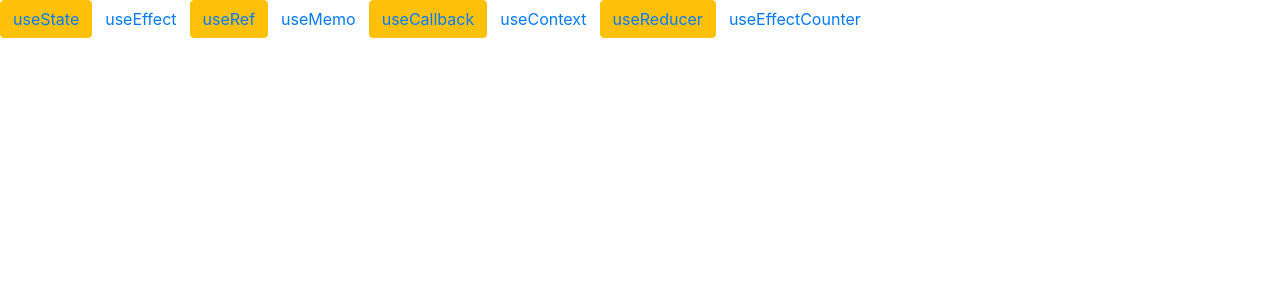
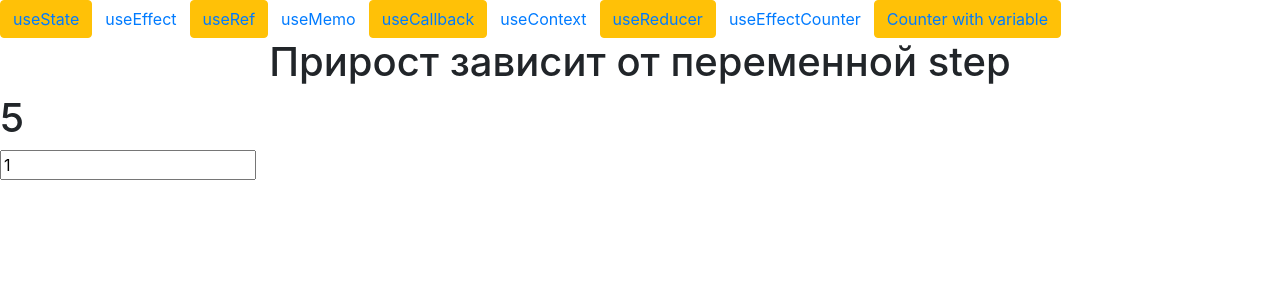
Before and after one commit to mytrofanov/Hook, a React (Create React App) app: page /counterRed in a window 1280 px wide. Shown: the top 300 px of the page. Built offline with nearby package versions, Linux system fonts and the light colour scheme.

Commit message:
useEffect - счетчик с двумя переменными

```diff
--- a/src/App.js
+++ b/src/App.js
@@ -10,6 +10,7 @@ import CallBack from "./callBack/CallBack";
 import ContextFunction from "./context/context";
 import ReducerFunction from "./reducer/contextReducer";
 import EffectCounter from "./effect/EffectCounter";
+import CounterVariable from "./reducer/CounterVariable";
 
 function App() {
     return (
@@ -24,6 +25,7 @@ function App() {
                 <Route path='/context' component={ContextFunction}/>
                 <Route path='/reducer' component={ReducerFunction}/>
                 <Route path='/counter' component={EffectCounter}/>
+                <Route path='/counterRed' component={CounterVariable}/>
             </div>
         </BrowserRouter>
     );
--- a/src/nav/nav.js
+++ b/src/nav/nav.js
@@ -30,6 +30,9 @@ const Nav = () => {
             <button className="btn btn-white" >
                 <NavLink to="/counter">useEffectCounter</NavLink>
             </button>
+            <button className="btn btn-warning">
+                <NavLink to="/counterRed">Counter with variable</NavLink>
+            </button>
         </div>
     )
 }
--- /dev/null
+++ b/src/reducer/CounterVariable.js
@@ -0,0 +1,23 @@
+import React, {useState, useEffect, useReducer} from "react";
+
+
+function CounterVariable() {
+    const [count, setCount] = useState(0);
+    const [step, setStep] = useState(1);
+
+    useEffect(() => {
+        const id = setInterval(() => {
+            setCount(c => c + step);
+        }, 1000);
+        return () => clearInterval(id);
+    }, [step]);
+    return (
+        <div>
+            <h1 className="text-center"> Прирост зависит от переменной step</h1>
+            <h1>{count}</h1>
+            <input value={step} onChange={event => setStep(Number(event.target.value))}/>
+        </div>
+    )
+}
+
+export default CounterVariable;
```
